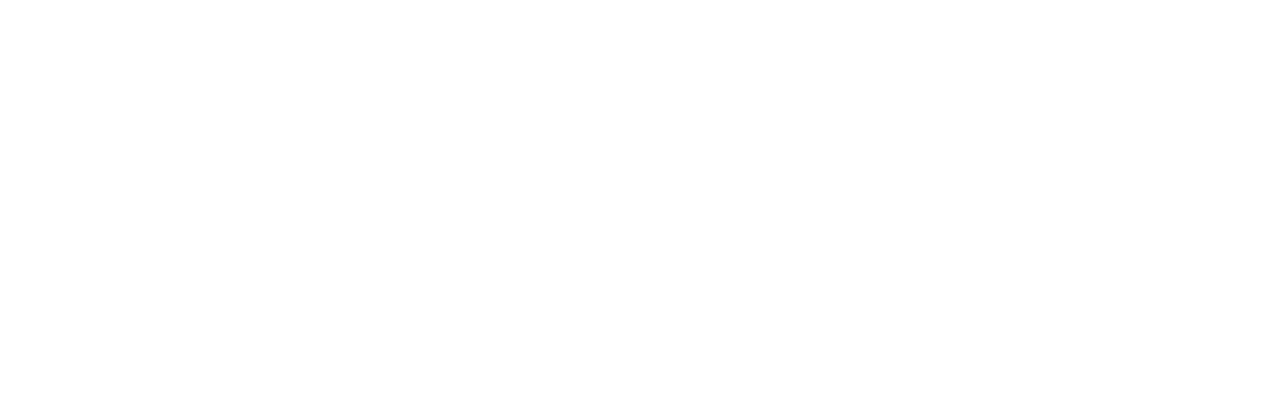
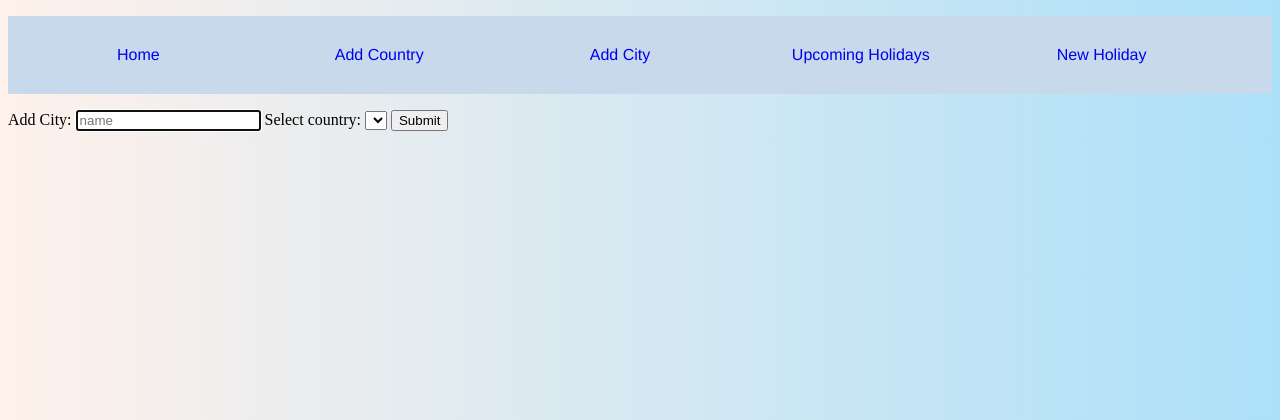
Before and after one commit to Davebgla/Python-Project, a Flask app: page /cities/new in a window 1280 px wide. Before the commit the part shown is empty. Shown: the top 420 px of the page. Run offline with Flask 2, Linux system fonts and the light colour scheme; data that the repository does not hold is empty; some libraries are stand-ins or nearby versions.

Commit message:
site functionality completed

```diff
--- a/controllers/cities_controller.py
+++ b/controllers/cities_controller.py
@@ -1,20 +1,25 @@
 from flask import Flask, redirect, render_template, request
 from flask import Blueprint
-from models.country import City
+from models.city import City
+from models.country import Country
 
 import repositories.city_repository as city_repository
+import repositories.country_repository as country_repository
 
 
 cities_blueprint = Blueprint('cities', __name__)
 
-# Add country
+# Add city
 @cities_blueprint.route('/cities/new', methods=['GET'])
-def show_countries():
-    return render_template('cities/new_city.html')
+def show_cities():
+    countries = country_repository.select_all()
+    return render_template('cities/new_city.html', all_countries = countries)
 
 @cities_blueprint.route('/cities', methods=['POST'])
-def create_country():
+def create_city():
     name = request.form['name']
-    city = City(name)
+    country_id = request.form["country_id"]
+    country = country_repository.select(country_id)
+    city = City(name, country)
     city_repository.save(city)
     return redirect('/holidays')
--- a/controllers/holidays_controller.py
+++ b/controllers/holidays_controller.py
@@ -1,6 +1,7 @@
 from flask import Flask, redirect, render_template, request
 from flask import Blueprint
 from models.holiday import Holiday
+from models.user import User
 import repositories.holiday_repository as holiday_repository
 import repositories.city_repository as city_repository
 import repositories.country_repository as country_repository
--- a/templates/base.html
+++ b/templates/base.html
@@ -14,7 +14,7 @@
       <ul class="nav">
         <li><a href="/">Home</a></li>
         <li><a href="/countries/new">Add Country</a></li>
-        <li><a href="/city/new">Add City</a></li>
+        <li><a href="/cities/new">Add City</a></li>
         <li><a href="/holidays">Upcoming Holidays</a></li>
         <li><a href="/holidays/new">New Holiday</a></li>
         <form id="form">
--- a/templates/cities/new_city.html
+++ b/templates/cities/new_city.html
@@ -0,0 +1,20 @@
+{% extends "base.html" %}
+
+{% block content %}
+
+<form action='/cities' method="post">
+
+    <label for="name">Add City:</label>
+    <input type="text" id="name" name="name" placeholder="name" required autofocus>
+
+    <label for="country">Select country:</label>
+    <select name="country_id" id="country">
+      {% for country in all_countries %}
+      <option value="{{ country.id }}">{{ country.name }}</option>
+      {% endfor %}
+    </select>
+
+        <button type="submit">Submit</button>
+    </form>
+
+{% endblock %}
--- a/templates/holidays/show.html
+++ b/templates/holidays/show.html
@@ -4,9 +4,10 @@
   <div>
     <p>{{holiday.name}}</p>
     <p>{{holiday.holiday_type}}</p>
-    <p>{{holiday.country}}</p>
-    <p>{{holiday.city}}</p>
+    <p>{{holiday.country.name}}</p>
+    <p>{{holiday.city.name}}</p>
     <p>{{holiday.review}}</p>
+    <p>{{holiday.user.name}}</p>
     <p><a href="/holidays/{{holiday.id}}/edit">Edit</a></p>
   </div>
 
```
Also changed, not shown: templates/holidays/edit.html (+7 -1 lines).
